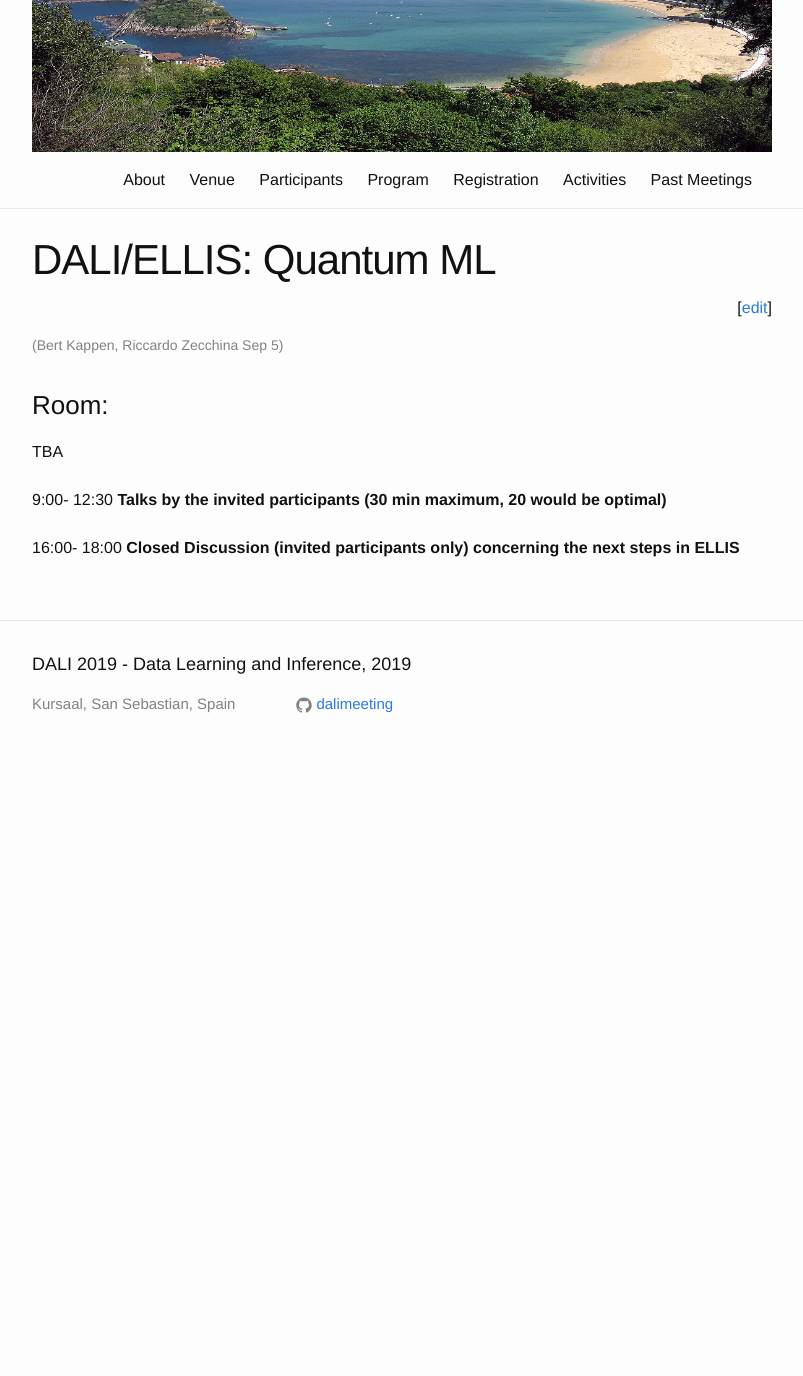
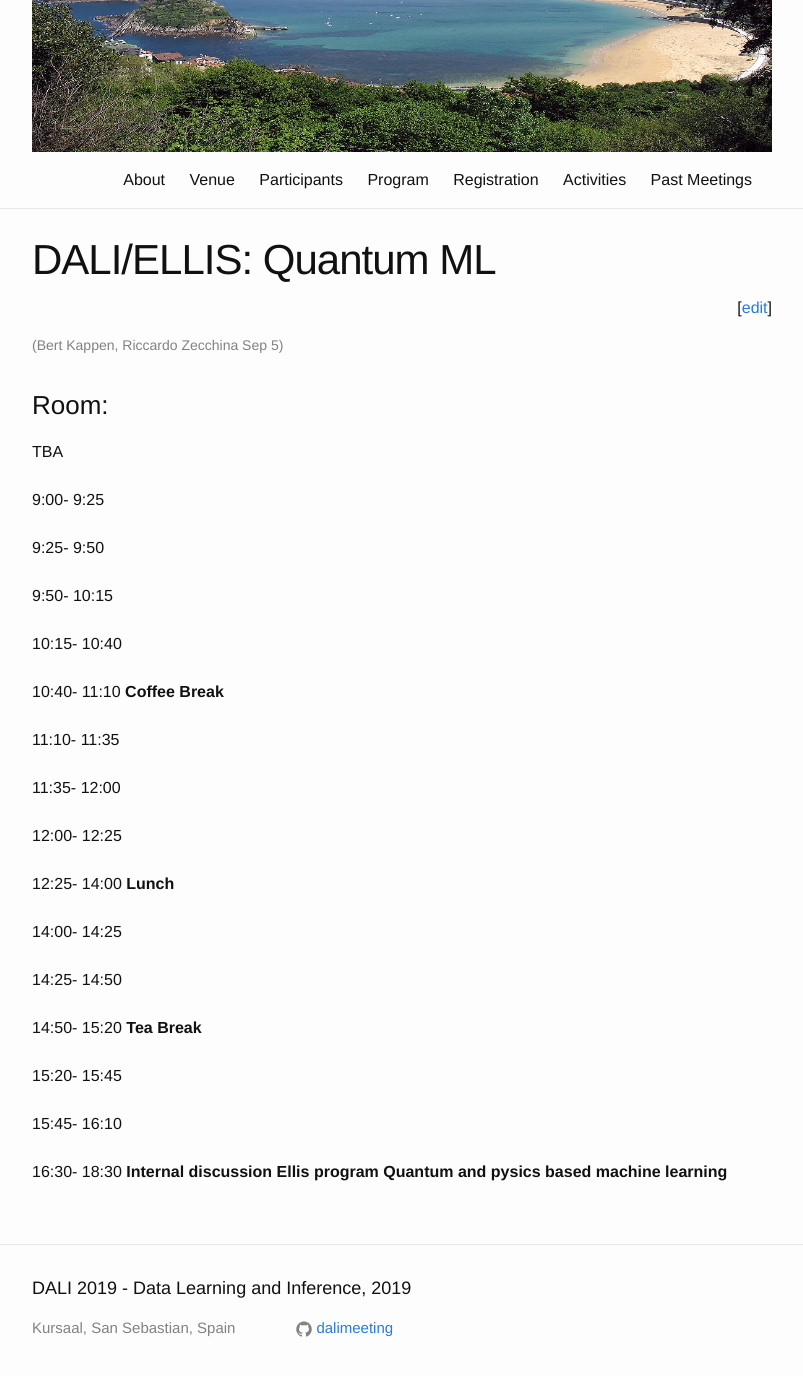
Before and after one commit to dalimeeting/dalimeeting.github.io, a Jekyll site: the page built from _posts/2019-09-05-workshop-05-04.md, in a window 1280 px wide and 1400 px high, scrolled down 199 px. Shown: the top 1376 px of the window, without its empty margins (238-1041 px from the left). Built offline with Jekyll 4.4.1, drawn with Linux system fonts in a browser that asks for light colours; before the commit the page ends 975 px from its top, so only the background shows below that.

Commit message:
update quantum ml program

```diff
--- a/_posts/2019-09-05-workshop-05-04.md
+++ b/_posts/2019-09-05-workshop-05-04.md
@@ -13,10 +13,49 @@
 room: ""
 show_abstracts: false
 talks:
-- title: "Talks by the invited participants (30 min maximum, 20 would be optimal)"
-  start: "9:00"
-  end: "12:30"
-- title: "Closed Discussion (invited participants only) concerning the next steps in ELLIS"
-  start: "16:00"
-  end: "18:00"
+- start: "9:00"
+  end: "9:25"
+  title: ""
+- start: "9:25"
+  end: "9:50"
+  title: ""
+- start: "9:50"
+  end: "10:15"
+  title: ""
+- start: "10:15"
+  end: "10:40"
+  title: ""
+- start: "10:40"
+  end: "11:10"
+  title: "Coffee Break"
+- start: "11:10"
+  end: "11:35"
+  title: ""
+- start: "11:35"
+  end: "12:00"
+  title: ""
+- start: "12:00"
+  end: "12:25"
+  title: ""
+- start: "12:25"
+  end: "14:00"
+  title: "Lunch"
+- start: "14:00"
+  end: "14:25"
+  title: ""
+- start: "14:25"
+  end: "14:50"
+  title: ""
+- start: "14:50"
+  end: "15:20"
+  title: "Tea Break"
+- start: "15:20"
+  end: "15:45"
+  title: ""
+- start: "15:45"
+  end: "16:10"
+  title: ""
+- start: "16:30"
+  end: "18:30"
+  title: "Internal discussion Ellis program Quantum and pysics based machine learning"
 ---
```
